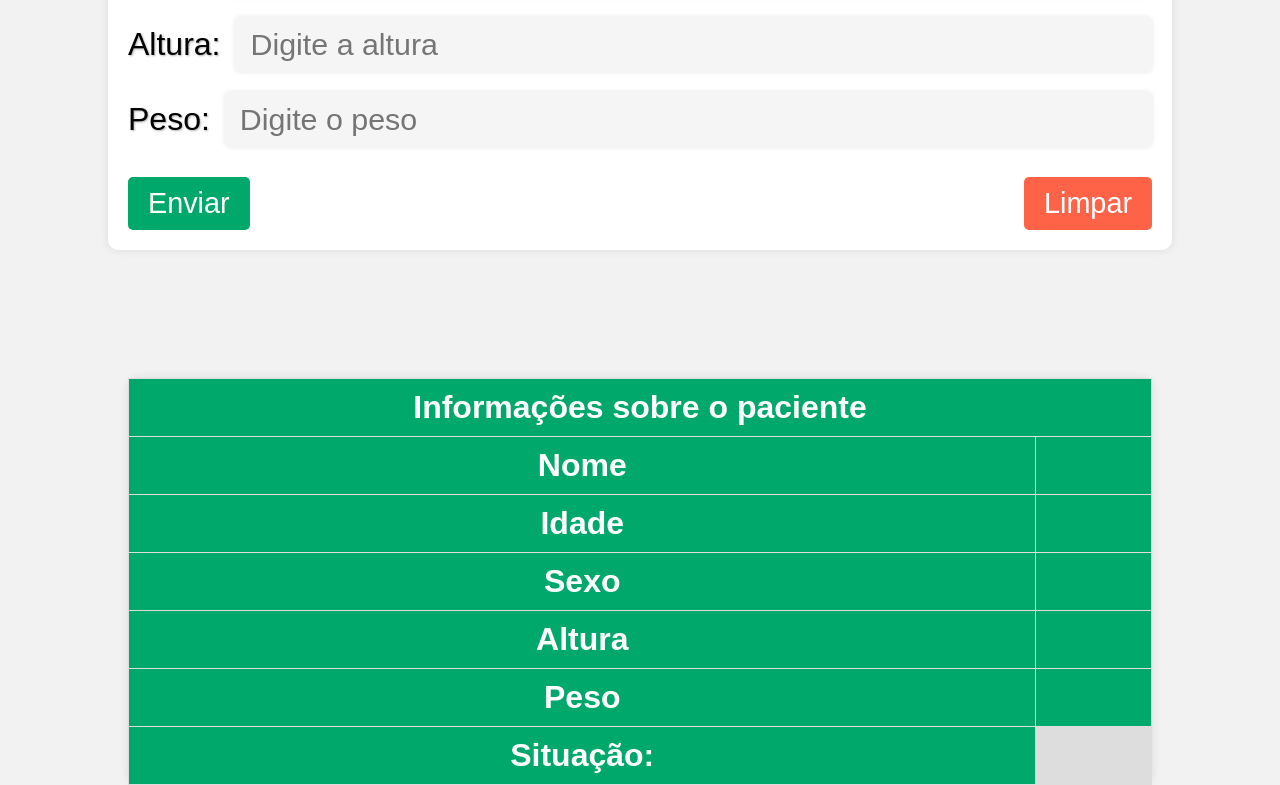
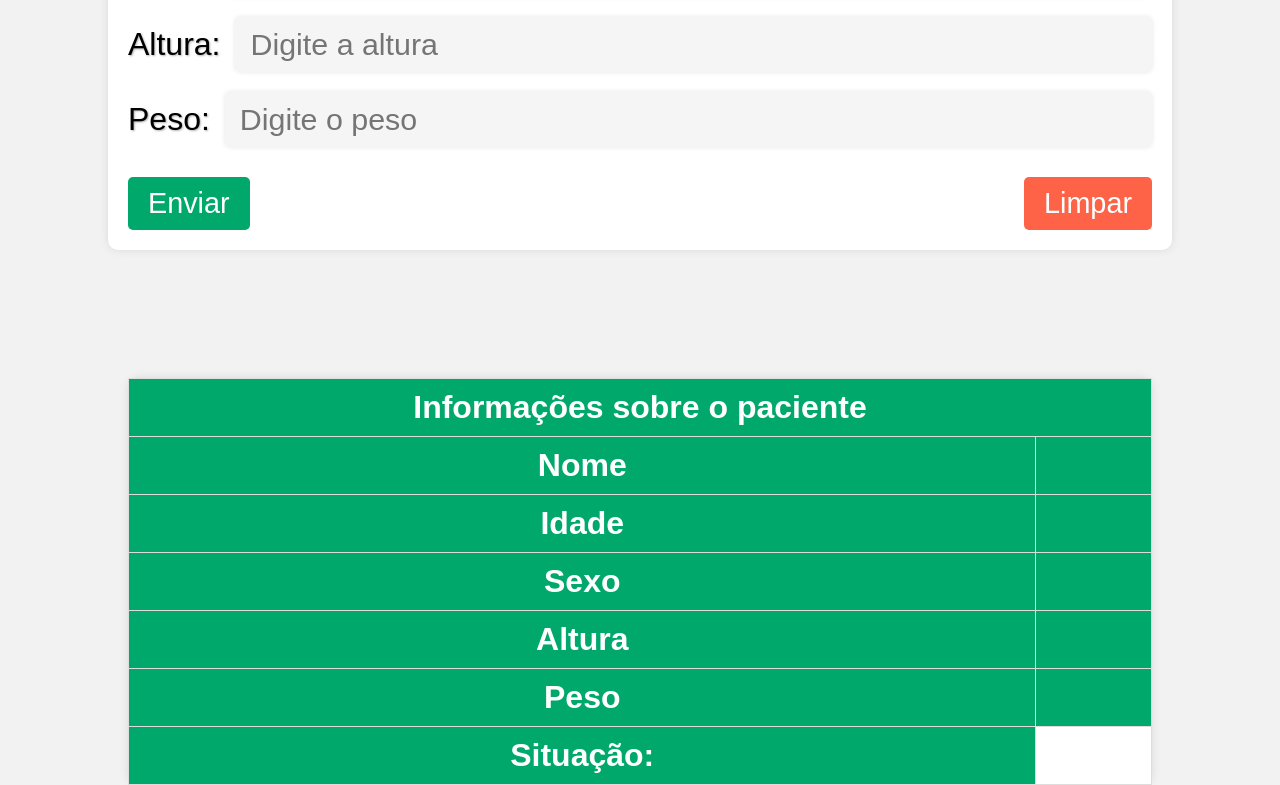
Before and after one commit to Amorim-EA/ATV_PWA_IMC, a website: page index.html in a window 1280 px wide. Shown: the part 485-1270 px from the top of the page. Drawn offline with Linux system fonts and the light colour scheme.

Commit message:
Definitiva 4.0

```diff
--- a/css/style.css
+++ b/css/style.css
@@ -99,5 +99,5 @@ table th {
 }
 
 #resultado {
-  background-color: #ddd;
+  background-color: white;
 }
```
